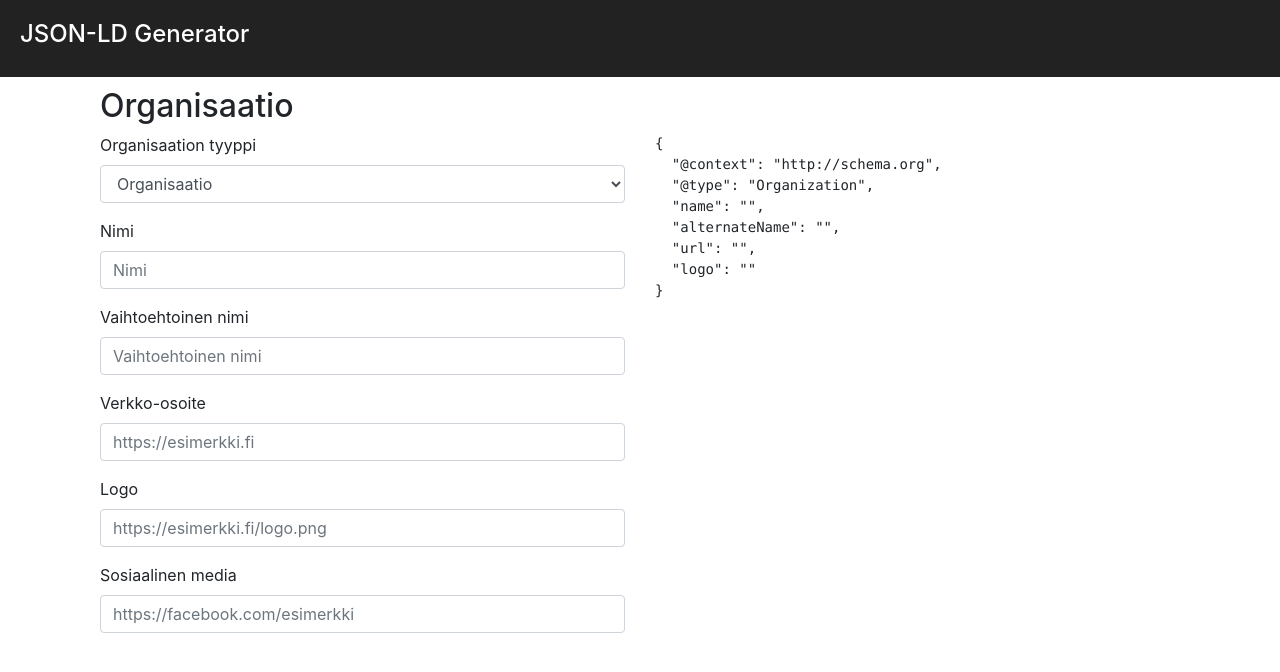
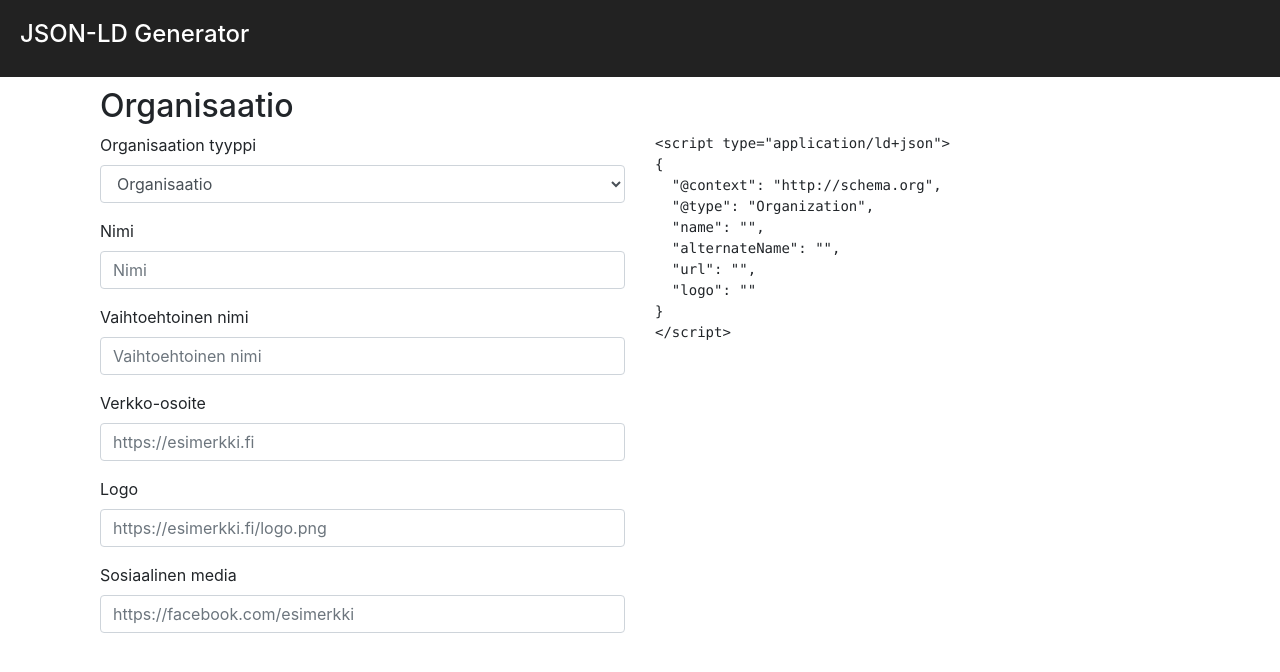
Before and after one commit to SemanticComputing/json-ld-generator, a React (Create React App) app: page / in a window 1280 px wide. Shown: the top 672 px of the page. Built offline with nearby package versions, Linux system fonts and the light colour scheme.

Commit message:
Add json-ld script tag to output

```diff
--- a/src/components/JsonLdDisplay.js
+++ b/src/components/JsonLdDisplay.js
@@ -3,7 +3,13 @@ import { object } from 'prop-types';
 
 const JsonLdDisplay = ({ jsonld }) => {
   return (
-    <pre>{JSON.stringify(jsonld, null, 2)}</pre>
+    <pre>
+      {'<script type="application/ld+json">'}
+      <br />
+      {JSON.stringify(jsonld, null, 2)}
+      <br />
+      {'</script>'}
+    </pre>
   );
 };
 
```
